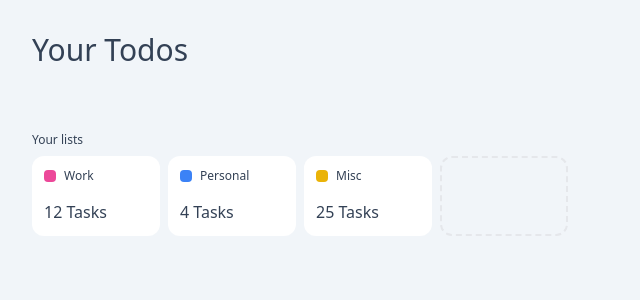
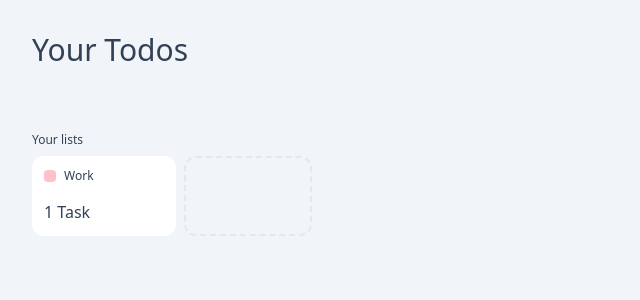
Before and after one commit to JonathanLangton1/todo-app, a Next.js app: page / in a window 1280 px wide. Shown: the top 300 px of the page, without its empty margins (0-640 px from the left). Built offline with nearby package versions, Linux system fonts and the light colour scheme.

Commit message:
Added lists functionality w/ components

```diff
--- a/package.json
+++ b/package.json
@@ -9,8 +9,10 @@
     "start": "next start"
   },
   "dependencies": {
+    "@headlessui/react": "^1.7.12",
     "next": "13.1.6",
     "react": "18.2.0",
+    "react-color": "^2.19.3",
     "react-dom": "18.2.0",
     "zod": "^3.20.2"
   },
@@ -29,7 +31,7 @@
     "prettier": "^2.8.1",
     "prettier-plugin-tailwindcss": "^0.2.1",
     "tailwindcss": "^3.2.0",
-    "typescript": "^4.9.4"
+    "typescript": "^4.9.5"
   },
   "ct3aMetadata": {
     "initVersion": "7.5.6"
--- /dev/null
+++ b/src/components/AddList/AddList.tsx
@@ -0,0 +1,88 @@
+import * as React from 'react';
+import { useState, Fragment } from 'react';
+import { Dialog, Transition } from '@headlessui/react'
+import { TwitterPicker  } from 'react-color';
+
+
+function AddList({ onSubmit }) {
+    const [isOpen, setIsOpen] = useState(false)
+    const [listColour, setListColour] = useState('#000000')
+    const [colourPickerVisible, setColourPickerVisible] = useState(false)
+
+
+    function closeModal() {
+        setIsOpen(false)
+      }
+
+      function openModal() {
+        setIsOpen(true)
+      }
+
+    return (
+        <>
+            <div onClick={openModal} className="cursor-pointer hover:border-slate-300 transition flex min-w-[8rem] h-20 rounded-xl border-2 border-dashed justify-center items-center">
+                <i data-feather="plus"></i>
+            </div>
+
+      <Transition appear show={isOpen} as={Fragment}>
+        <Dialog as="div" className="relative z-10" onClose={closeModal}>
+          <Transition.Child
+            as={Fragment}
+            enter="ease-out duration-300"
+            enterFrom="opacity-0"
+            enterTo="opacity-100"
+            leave="ease-in duration-200"
+            leaveFrom="opacity-100"
+            leaveTo="opacity-0"
+          >
+            <div className="fixed inset-0 bg-black bg-opacity-25" />
+          </Transition.Child>
+
+          <div className="fixed inset-0 overflow-y-auto">
+            <div className="flex min-h-full items-center justify-center p-4 text-center">
+              <Transition.Child
+                as={Fragment}
+                enter="ease-out duration-300"
+                enterFrom="opacity-0 scale-95"
+                enterTo="opacity-100 scale-100"
+                leave="ease-in duration-200"
+                leaveFrom="opacity-100 scale-100"
+                leaveTo="opacity-0 scale-95"
+              >
+                <Dialog.Panel className="w-full max-w-md transform overflow-hidden rounded-2xl bg-white p-6 text-left align-middle shadow-xl transition-all">
+                  <Dialog.Title
+                    as="h3"
+                    className="text-lg font-medium leading-6 mb-4"
+                  >
+                    Create List 📃
+                  </Dialog.Title>
+                  <div className="mt-2">
+                    <div className='flex items-center gap-2 h-10 cursor-pointer'>
+                        <div className='bg-slate-100 h-full w-10 rounded-md flex justify-center items-center' onClick={() => setColourPickerVisible(prev => !prev)}>
+                            <div className='w-4 h-4 rounded' style={{backgroundColor: listColour}}></div>
+                        </div>
+                        <input type="text" id="newTaskName" placeholder="List name" className='bg-slate-100 px-4 py-2 rounded-md'></input>
+                    </div>
+                    {colourPickerVisible && <TwitterPicker className='mt-4' color={listColour} onChangeComplete={(color) => setListColour(color.hex)} />}
+                  </div>
+
+                  <div className="mt-4">
+                    <button
+                      type="button"
+                      className="inline-flex justify-center rounded-md border border-transparent bg-green-100 px-4 py-2 text-sm font-medium text-green-900 hover:bg-green-200 focus:outline-none focus-visible:ring-2 focus-visible:ring-green-500 focus-visible:ring-offset-2"
+                      onClick={() => {closeModal(); onSubmit(document.getElementById('newTaskName').value, listColour);}}
+                    >
+                      Create
+                    </button>
+                  </div>
+                </Dialog.Panel>
+              </Transition.Child>
+            </div>
+          </div>
+        </Dialog>
+      </Transition>
+        </>
+     );
+}
+
+export default AddList;
--- /dev/null
+++ b/src/components/ListSummary/ListSummary.tsx
@@ -0,0 +1,18 @@
+function ListSummary({ listName='', noOfTask=0, themeColour='#EC4899' }) {
+    return (
+        <>
+            <div className="cursor-pointer group snap-start flex flex-col min-w-[9rem] max-w-[9rem] h-20 rounded-xl bg-white p-3 justify-between">
+                <div className="flex items-center gap-2">
+                  <div className="min-w-[0.75rem] min-h-[0.75rem] rounded" style={{ backgroundColor:themeColour }}></div>
+                  <p className="text-xs font-medium text-ellipsis overflow-hidden whitespace-nowrap">{listName}</p>
+                </div>
+                <div className="flex justify-between">
+                  <p className="font-medium whitespace-nowrap">{`${noOfTask} ${noOfTask === 1 ? 'Task' : 'Tasks'}`}</p>
+                  <i data-feather="arrow-right" className="min-w-[1.5rem] group-hover:translate-x-1 transition"></i>
+                </div>
+            </div>
+        </>
+     );
+}
+
+export default ListSummary;
--- a/src/pages/index.tsx
+++ b/src/pages/index.tsx
@@ -1,9 +1,33 @@
 import { type NextPage } from "next";
 import Head from "next/head";
 import Link from "next/link";
+import ListSummary from "~/components/ListSummary/ListSummary";
+import * as React from 'react';
+import { useState, useEffect } from 'react';
+import AddList from "~/components/AddList/AddList";
+
 
 
 const Home: NextPage = () => {
+
+  const [lists, setLists] = useState([{'id': 0, 'listName': 'Work', 'themeColour': 'pink', 'tasks': ['Test task']}])
+
+  const generateUniqueListId = () => {
+    let id = 0;
+    lists.forEach(list => {
+      if (list.id > id) {
+        id = list.id
+      }
+    })
+    id++
+    return id;
+  }
+
+  const addList = (listName, themeColour) => {
+    setLists(prev => [...prev, {'id': generateUniqueListId(), 'listName': listName, 'themeColour': themeColour, 'tasks': []}])
+  }
+
+
   return (
     <>
       <Head>
@@ -14,49 +38,13 @@ const Home: NextPage = () => {
         <script defer>feather.replace()</script>
       </Head>
       <main className="flex min-h-screen flex-col bg-slate-100 p-8 text-g text-slate-700">
-        <h1 className="text-3xl font-medium mb-16">Your Todos</h1>
+        <h1 className="text-3xl font-medium mb-16" onClick={generateUniqueListId}>Your Todos</h1>
         <section>
           <h2 className="text-xs font-medium mb-2">Your lists</h2>
 
           <div className="flex gap-2 overflow-x-auto snap-x snap-mandatory">
-
-            <div className="cursor-pointer group snap-start flex flex-col min-w-[8rem] h-20 rounded-xl bg-white p-3 justify-between">
-              <div className="flex items-center gap-2">
-                <div className="bg-pink-500 min-w-[0.75rem] min-h-[0.75rem] rounded"></div>
-                <p className="text-xs font-medium text-ellipsis overflow-hidden">Work</p>
-              </div>
-              <div className="flex justify-between">
-                <p className="font-medium whitespace-nowrap">12 Tasks</p>
-                <i data-feather="arrow-right" className="min-w-[1.5rem] group-hover:translate-x-1 transition"></i>
-              </div>
-            </div>
-
-            <div className="cursor-pointer group snap-start flex flex-col min-w-[8rem] h-20 rounded-xl bg-white p-3 justify-between">
-              <div className="flex items-center gap-2">
-                <div className="bg-blue-500 min-w-[0.75rem] min-h-[0.75rem] rounded"></div>
-                <p className="text-xs font-medium text-ellipsis overflow-hidden">Personal</p>
-              </div>
-              <div className="flex justify-between">
-                <p className="font-medium">4 Tasks</p>
-                <i data-feather="arrow-right" className="min-w-[1.5rem] group-hover:translate-x-1 transition"></i>
-              </div>
-            </div>
-
-            <div className="cursor-pointer group snap-start flex flex-col min-w-[8rem] h-20 rounded-xl bg-white p-3 justify-between">
-              <div className="flex items-center gap-2">
-                <div className="bg-yellow-500 min-w-[0.75rem] min-h-[0.75rem] rounded"></div>
-                <p className="text-xs font-medium text-ellipsis overflow-hidden">Misc</p>
-              </div>
-              <div className="flex justify-between">
-                <p className="font-medium">25 Tasks</p>
-                <i data-feather="arrow-right" className="min-w-[1.5rem] group-hover:translate-x-1 transition"></i>
-              </div>
-            </div>
-
-              <div className="cursor-pointer hover:border-slate-300 transition flex min-w-[8rem] h-20 rounded-xl border-2 border-dashed justify-center items-center">
-                <i data-feather="plus"></i>
-              </div>
-
+            {lists.map(list => <ListSummary listName={list.listName} noOfTask={list.tasks.length} key={list.id} themeColour={list.themeColour} />)}
+            <AddList onSubmit={addList} />
           </div>
 
         </section>
```
Also changed, not shown: 1 other file (tests, documents, lock files or other folders).
